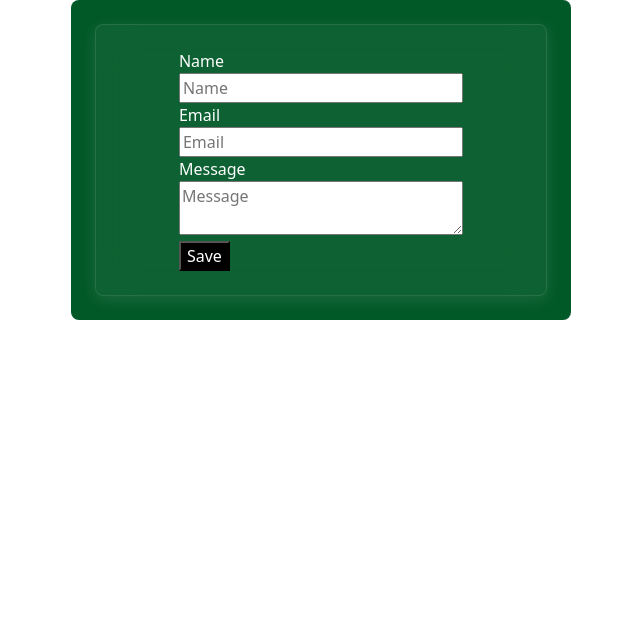
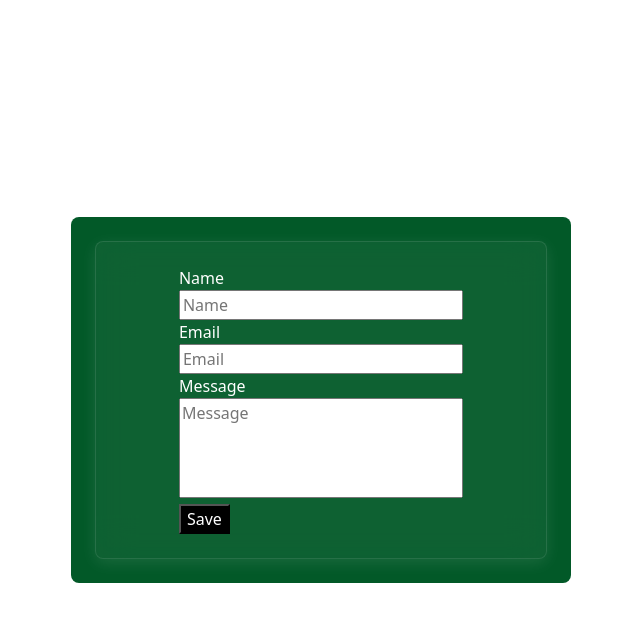
Before and after one commit to Dh-Pardeep/Usecontext-And-Emailjs, a React (Create React App) app: page / in a window 1280 px wide. Shown: the top 622 px of the page, without its empty margins (319-959 px from the left). Built offline with nearby package versions, Linux system fonts and the light colour scheme.

Commit message:
last commit

```diff
--- a/src/App.css
+++ b/src/App.css
@@ -12,3 +12,7 @@ background: rgba(255, 255, 255, 0.05);
 box-shadow: 0px 4px 16px 0px rgba(255, 255, 255, 0.10);
 backdrop-filter: blur(18.5px);
 }
+.resizetext{
+    resize: none;
+    height: 100px;
+  }
--- a/src/components/From.jsx
+++ b/src/components/From.jsx
@@ -51,7 +51,8 @@ const From = () => {
         });
     };
     return (
-        <div className="container_box mx-auto p-4 d-flex justify-content-center align-items-center">
+  <div className='min-vh-100 d-flex align-items-center' >
+          <div className="container_box mx-auto  p-4 ">
             <div className="small_box w-100   d-flex justify-content-center align-items-center">
                 <div onSubmit={(e) => handleSubmit(e)}>
                     <form ref={form} onSubmit={sendEmail} >
@@ -74,8 +75,8 @@ const From = () => {
                         ></input>
                         <br />
                         <label className='text-white'>Message</label>
-                        <textarea  placeholder='Message' name="message"
-                            className=' w-100'
+                        <textarea   placeholder='Message' name="message"
+                            className=' w-100 resizetext'
                             value={formValues.message}
                             onChange={(e) =>
                                 setFormValues({ ...formValues, message: e.target.value })
@@ -87,6 +88,7 @@ const From = () => {
                 </div>
             </div>
         </div>
+  </div>
 
 
 
```
